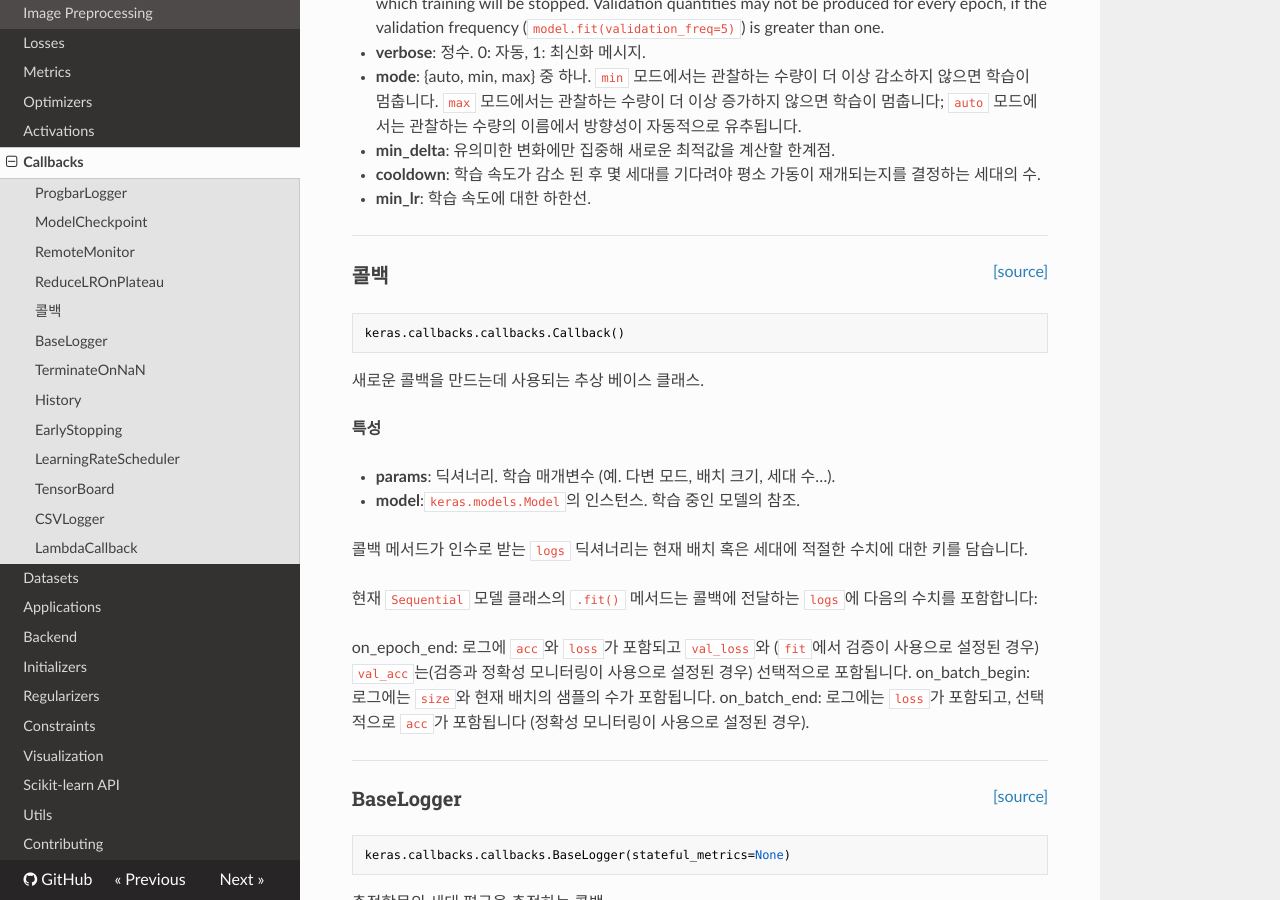
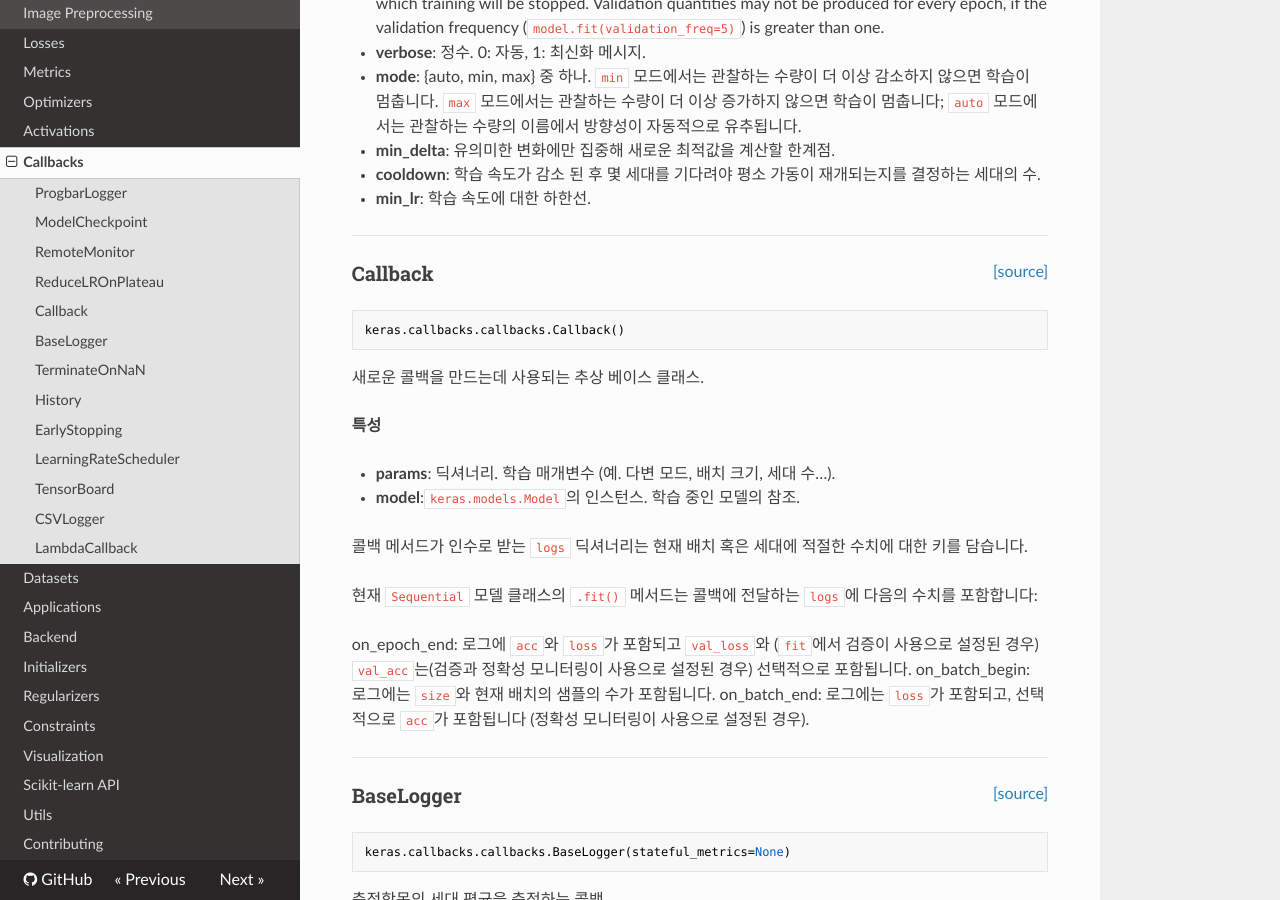
Before and after one commit to keras-team/keras-docs-ko, an MkDocs documentation site: the page built from sources/callbacks.md, in a window 1280 px wide and 900 px high, scrolled down 2465 px. Built offline with MkDocs 1.6.1, drawn with Linux system fonts in a browser that asks for light colours; nearby versions of some CDN libraries.

Commit message:
Update callbacks.md

````diff
--- a/sources/callbacks.md
+++ b/sources/callbacks.md
@@ -149,7 +149,7 @@ __인수__
 ---
 
 <span style="float:right;">[[source]](https://github.com/keras-team/keras/blob/master/keras/callbacks/callbacks.py#L275)</span>
-### 콜백
+### Callback
 
 ```python
 keras.callbacks.callbacks.Callback()
````
